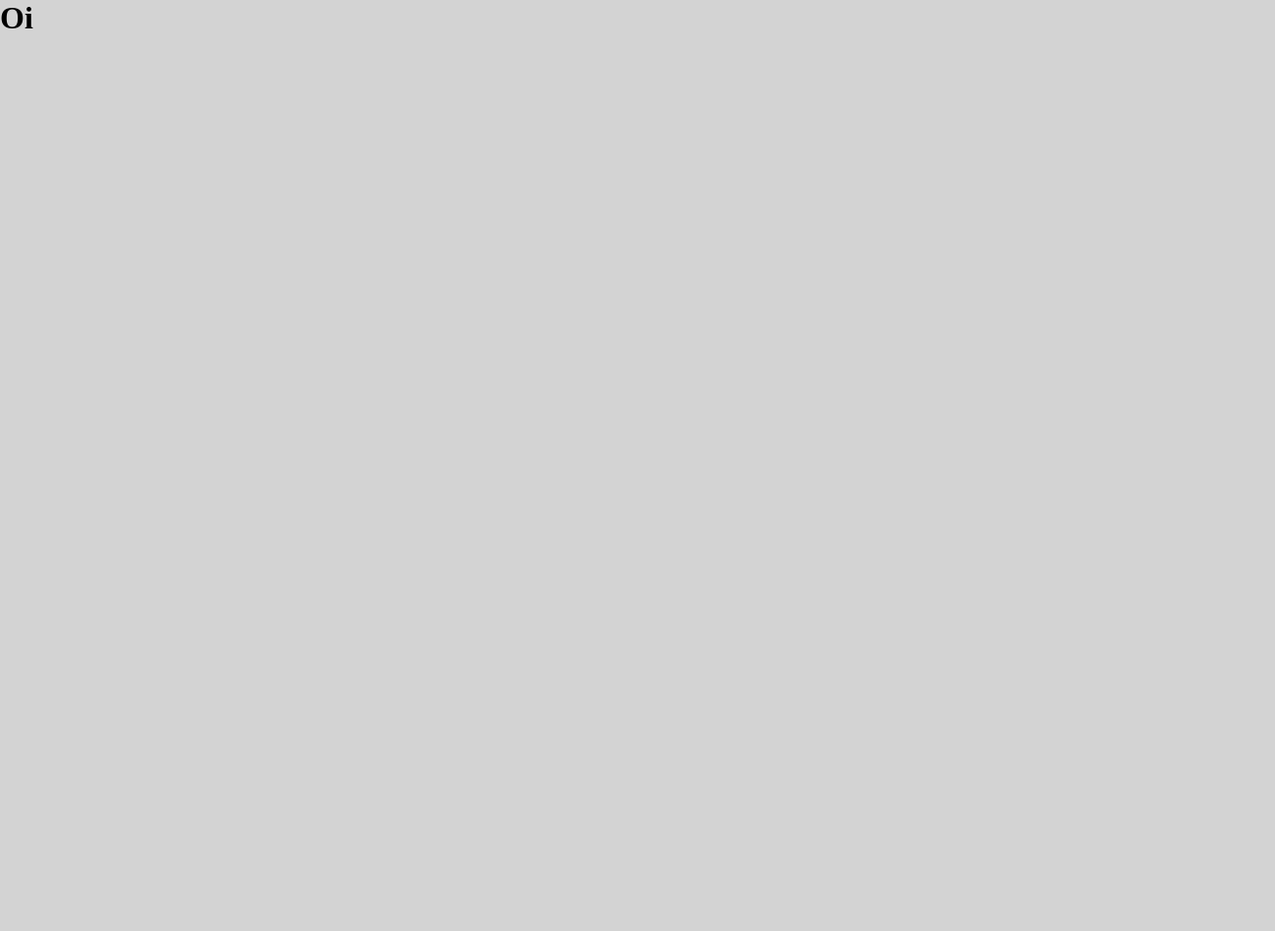
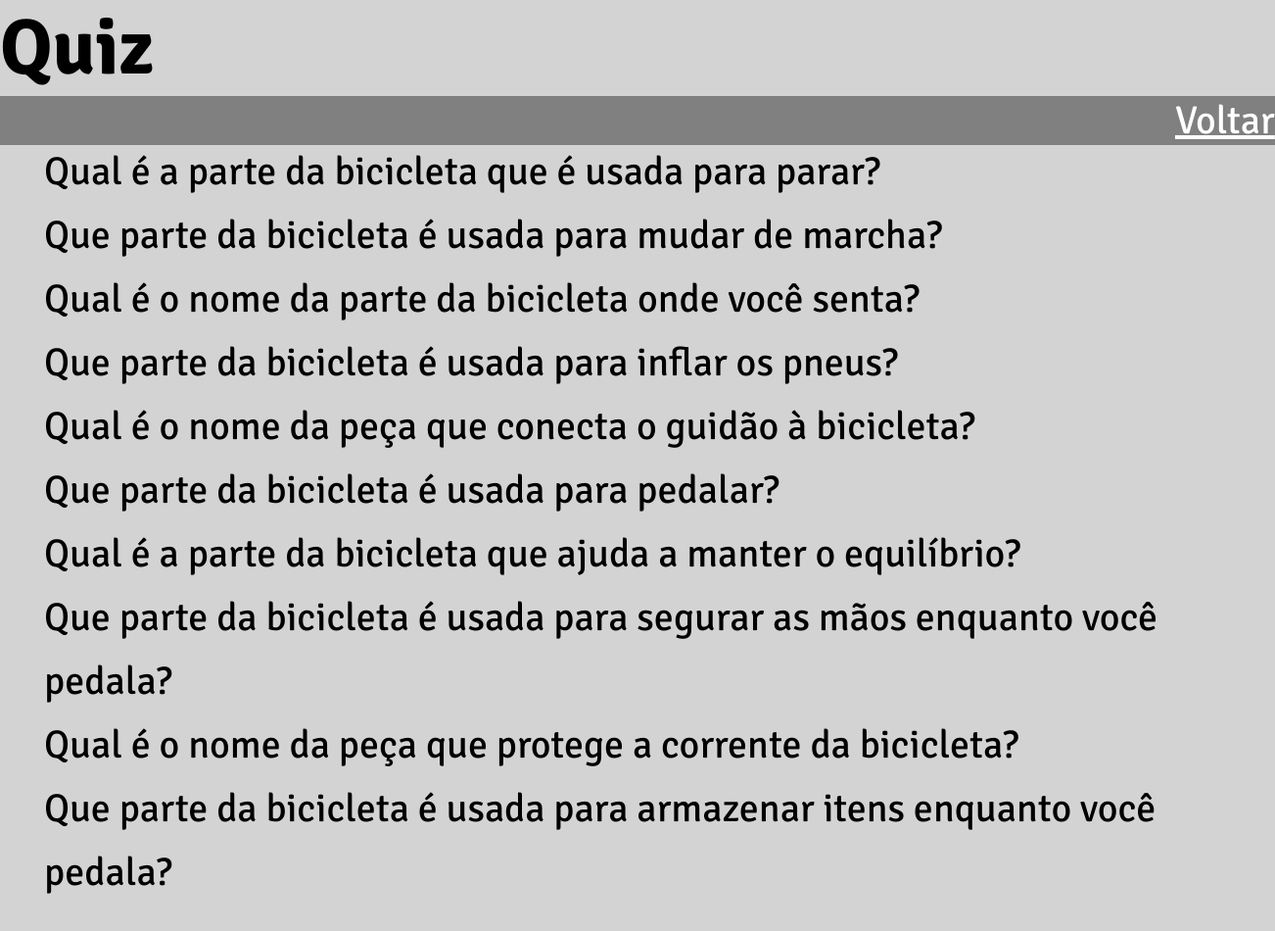
Before and after one commit to Innovation-Masters/cp2-web, a plain HTML site: page quiz.html in a window 1280 px wide. Shown: the whole page at 98% size, 1302 px wide, since content can reach past the window. Before the commit the page ends 800 px from the top, so only its background shows below. Drawn offline with Linux system fonts and the light colour scheme; a web font is replaced by a local one.

Commit message:
Criando o quiz

```diff
--- a/css/style.css
+++ b/css/style.css
@@ -14,12 +14,13 @@
     text-align: center;
     font-size: 80px;
     font-style: normal;
+    background-color: lightgray;
 }
 
 .logo img{
     float: left;
-    width: 200px;
-    height: 200px;
+    width: 190px;
+    height: 190px;
 
 }
 
@@ -32,6 +33,8 @@ nav{
     text-align: center;
     font-size: 40px;
     font-weight: 150;
+    background-color: gray;
+    color: white
 }
 
 #texto{
@@ -69,5 +72,23 @@ nav{
 
 #voltar{
     position: absolute;
-    padding-left: 47%;
+    padding-left: 93.75%;
 }
+
+#enviar{
+    font-family: "Signika", sans-serif;
+    font-size: 40px;
+    font-weight: bold;
+    text-align: center;
+}
+
+a{
+    background-color: gray;
+    color: white;
+}
+
+.quiz{
+    padding: 35px;
+    margin: 10px;
+    line-height: 65px;
+}
--- a/quiz.html
+++ b/quiz.html
@@ -6,9 +6,23 @@
     <title>Quiz</title>
     <link rel="stylesheet" href="css/style.css">
 </head>
-<body>
-        <h1>Oi</h1>
+<body id="texto">
+        <h1>Quiz</h1>
 
     <script src="script.js"></script>
+    <a id= "voltar" href="index.html">Voltar</a>
+    <div class="quiz">
+        <p>Qual é a parte da bicicleta que é usada para parar?</p>
+        <p>Que parte da bicicleta é usada para mudar de marcha?</p>
+        <p>Qual é o nome da parte da bicicleta onde você senta?</p>
+        <p>Que parte da bicicleta é usada para inflar os pneus?</p>
+        <p>Qual é o nome da peça que conecta o guidão à bicicleta?</p>
+        <p>Que parte da bicicleta é usada para pedalar?</p>
+        <p>Qual é a parte da bicicleta que ajuda a manter o equilíbrio?</p>
+        <p>Que parte da bicicleta é usada para segurar as mãos enquanto você pedala?</p>
+        <p>Qual é o nome da peça que protege a corrente da bicicleta?</p>
+        <p>Que parte da bicicleta é usada para armazenar itens enquanto você pedala?</p>
+    </div>
+
 </body>
 </html>
```
